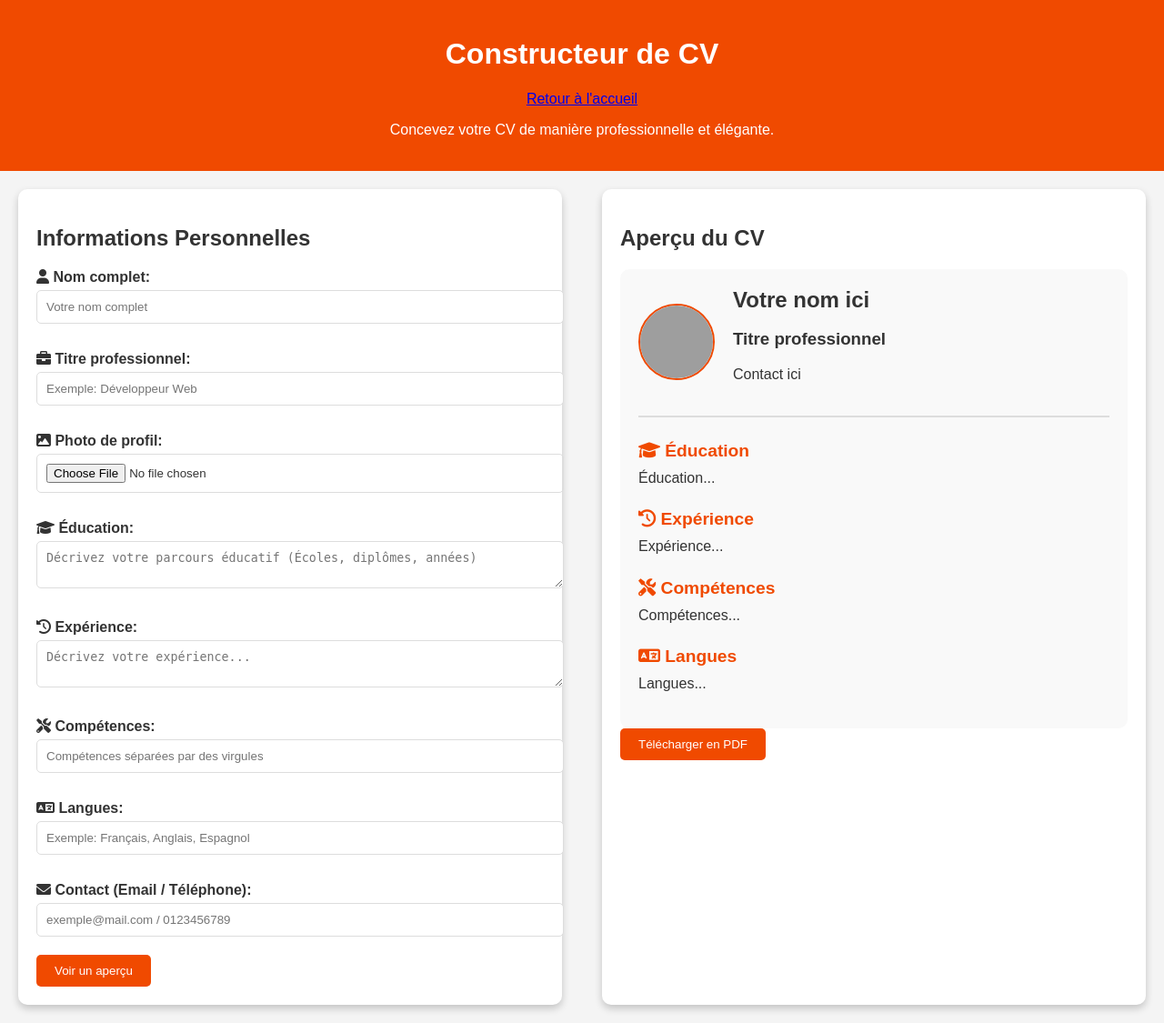
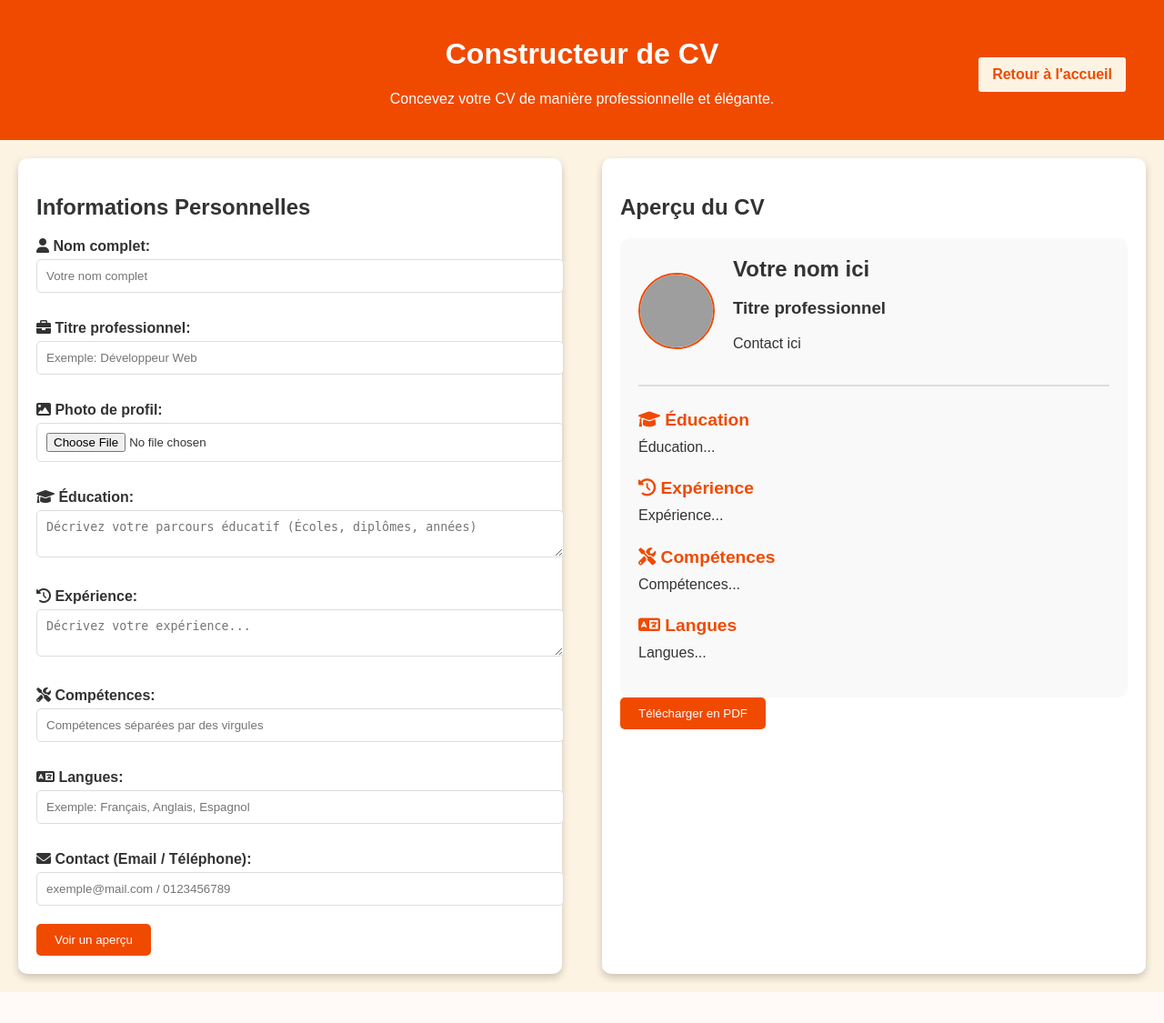
Before and after one commit to maelle0209/jobonheur, a PHP site: page /cv.html in a window 1280 px wide. Shown: the whole page at 91% size. After the commit the page ends 1091 px from the top, so only its background shows below. Run offline with PHP 8.4, Linux system fonts and the light colour scheme; some libraries are stand-ins or nearby versions; grey boxes are pictures that could not be loaded.

Commit message:
Changement design cv.html

```diff
--- a/Projet-site/styles/cv.css
+++ b/Projet-site/styles/cv.css
@@ -3,7 +3,7 @@ body {
     font-family: 'Arial', sans-serif;
     margin: 0;
     padding: 0;
-    background-color: #f4f4f4;
+    background-color: #fdf3e3;
     color: #333;
 }
 
@@ -134,3 +134,25 @@ hr {
 .cv-section.education p {
     margin: 5px 0;
 }
+/* Bouton "Retour à l'accueil" */
+.back-home-button {
+    position: absolute; /* Position fixe pour placer le bouton */
+    top: 20px;
+    right: 20px;
+    background-color: #fdf3e3; /* Beige pour se démarquer */
+    color: #f04a00; /* Texte orange */
+    padding: 10px 15px;
+    text-decoration: none;
+    border-radius: 5px;
+    font-weight: bold;
+    border: 2px solid #f04a00; /* Bordure orange */
+    transition: background-color 0.3s ease, color 0.3s ease;
+}
+
+.back-home-button:hover {
+    background-color: #f04a00; /* Orange au survol */
+    color: white; /* Texte blanc */
+}
+.header-container {
+    position: relative;
+}
```
